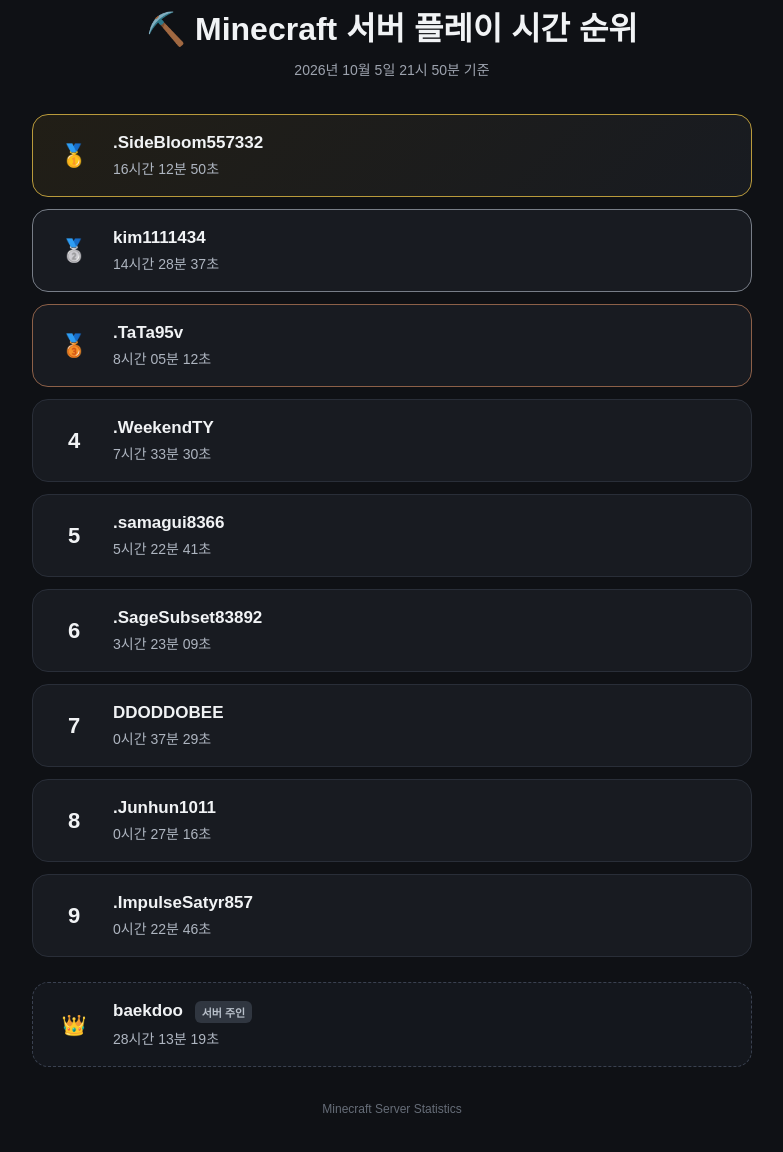
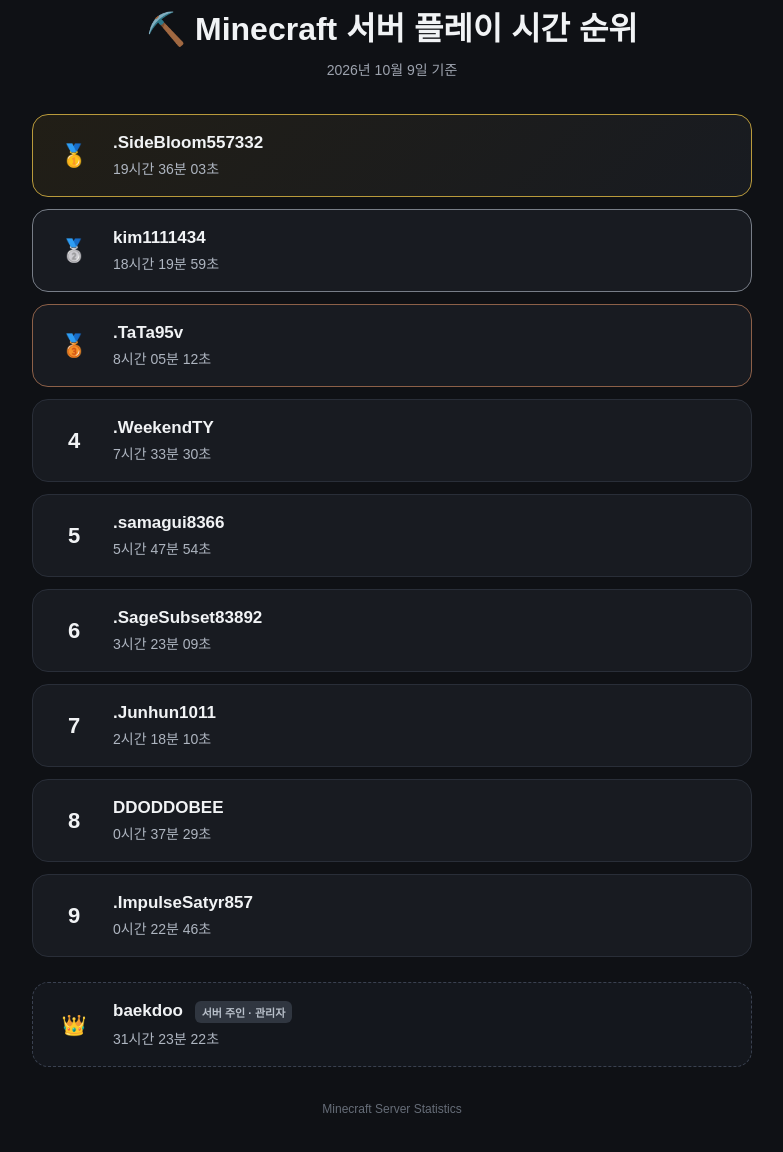
Before and after one commit to baekdoovm/baekdoovm.github.io, a plain HTML site: page main.html in a window 1280 px wide. Shown: the part 42-1194 px from the top of the page, without its empty margins (248-1031 px from the left). Drawn offline with Linux system fonts and the light colour scheme.

Commit message:
Update player times and owner details in main.html

```diff
--- a/main.html
+++ b/main.html
@@ -59,6 +59,7 @@
 
 .number {
     width: 42px;
+    flex-shrink: 0;
     text-align: center;
     font-size: 22px;
     font-weight: 800;
@@ -66,22 +67,13 @@
 
 .info {
     flex: 1;
+    min-width: 0;
 }
 
 .name {
     font-size: 17px;
     font-weight: 700;
-}
-
-.owner {
-    display: inline-block;
-    margin-left: 7px;
-    padding: 3px 7px;
-    border-radius: 6px;
-    background: #303640;
-    color: #b9c0ca;
-    font-size: 11px;
-    vertical-align: middle;
+    overflow-wrap: anywhere;
 }
 
 .time {
@@ -118,6 +110,17 @@
     font-size: 20px;
 }
 
+.owner {
+    display: inline-block;
+    margin-left: 7px;
+    padding: 3px 7px;
+    border-radius: 6px;
+    background: #303640;
+    color: #b9c0ca;
+    font-size: 11px;
+    vertical-align: middle;
+}
+
 .footer {
     text-align: center;
     margin-top: 35px;
@@ -138,6 +141,10 @@
         padding: 16px;
         gap: 12px;
     }
+
+    .name {
+        font-size: 16px;
+    }
 }
 </style>
 </head>
@@ -148,7 +155,7 @@
 
     <div class="header">
         <h1>⛏️ Minecraft 서버 플레이 시간 순위</h1>
-        <p>2026년 10월 5일 21시 50분 기준</p>
+        <p>2026년 10월 9일 기준</p>
     </div>
 
     <!-- 1위 -->
@@ -156,7 +163,7 @@
         <div class="number">🥇</div>
         <div class="info">
             <div class="name">.SideBloom557332</div>
-            <div class="time">16시간 12분 50초</div>
+            <div class="time">19시간 36분 03초</div>
         </div>
     </div>
 
@@ -165,7 +172,7 @@
         <div class="number">🥈</div>
         <div class="info">
             <div class="name">kim1111434</div>
-            <div class="time">14시간 28분 37초</div>
+            <div class="time">18시간 19분 59초</div>
         </div>
     </div>
 
@@ -192,7 +199,7 @@
         <div class="number">5</div>
         <div class="info">
             <div class="name">.samagui8366</div>
-            <div class="time">5시간 22분 41초</div>
+            <div class="time">5시간 47분 54초</div>
         </div>
     </div>
 
@@ -209,8 +216,8 @@
     <div class="rank">
         <div class="number">7</div>
         <div class="info">
-            <div class="name">DDODDOBEE</div>
-            <div class="time">0시간 37분 29초</div>
+            <div class="name">.Junhun1011</div>
+            <div class="time">2시간 18분 10초</div>
         </div>
     </div>
 
@@ -218,8 +225,8 @@
     <div class="rank">
         <div class="number">8</div>
         <div class="info">
-            <div class="name">.Junhun1011</div>
-            <div class="time">0시간 27분 16초</div>
+            <div class="name">DDODDOBEE</div>
+            <div class="time">0시간 37분 29초</div>
         </div>
     </div>
 
@@ -232,15 +239,15 @@
         </div>
     </div>
 
-    <!-- 관리자 (baekdoo) -->
+    <!-- 관리자: 항상 맨 아래 -->
     <div class="admin-card">
         <div class="number">👑</div>
         <div class="info">
             <div class="name">
                 baekdoo
-                <span class="owner">서버 주인</span>
+                <span class="owner">서버 주인 · 관리자</span>
             </div>
-            <div class="time">28시간 13분 19초</div>
+            <div class="time">31시간 23분 22초</div>
         </div>
     </div>
 
```
